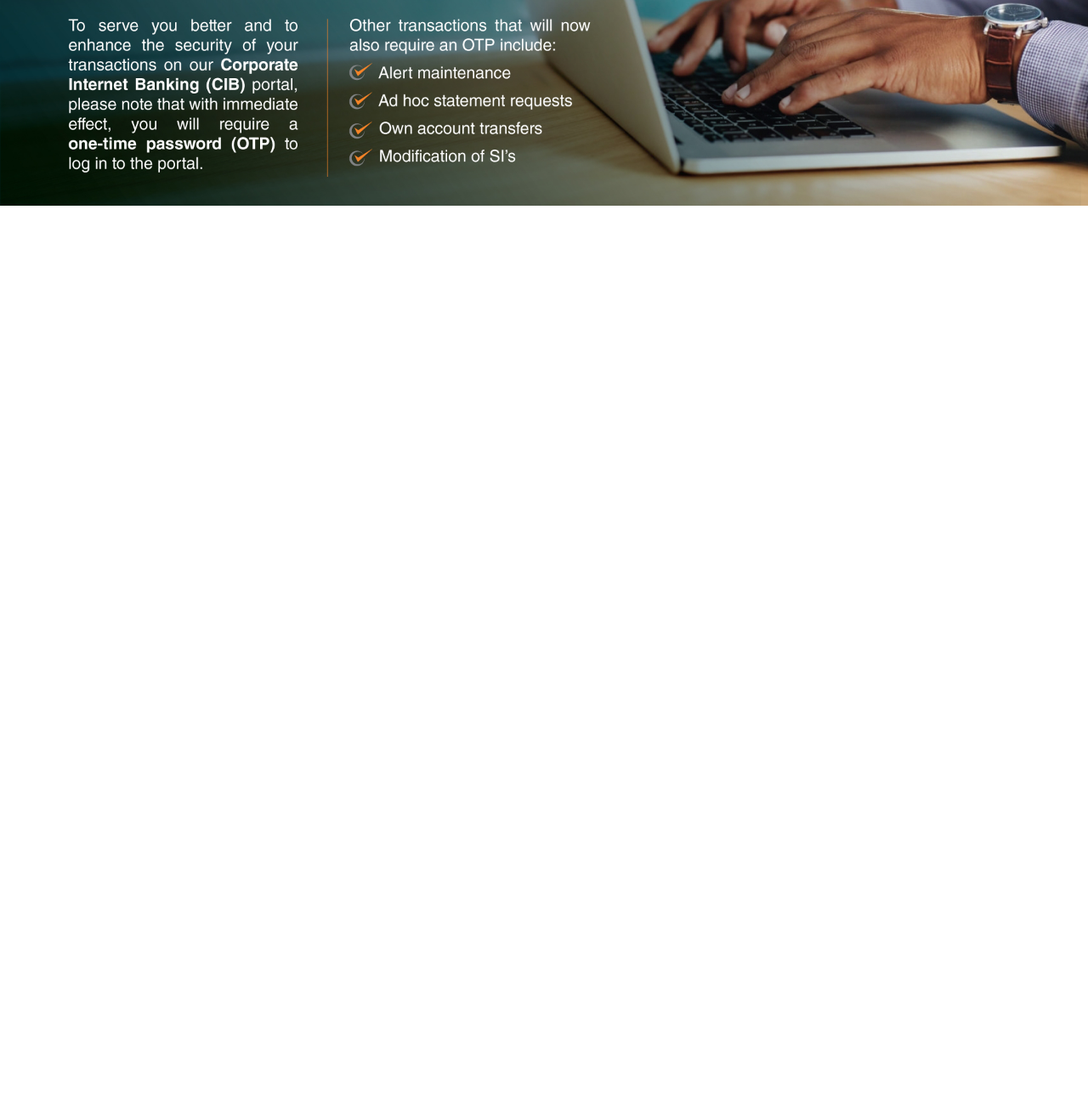
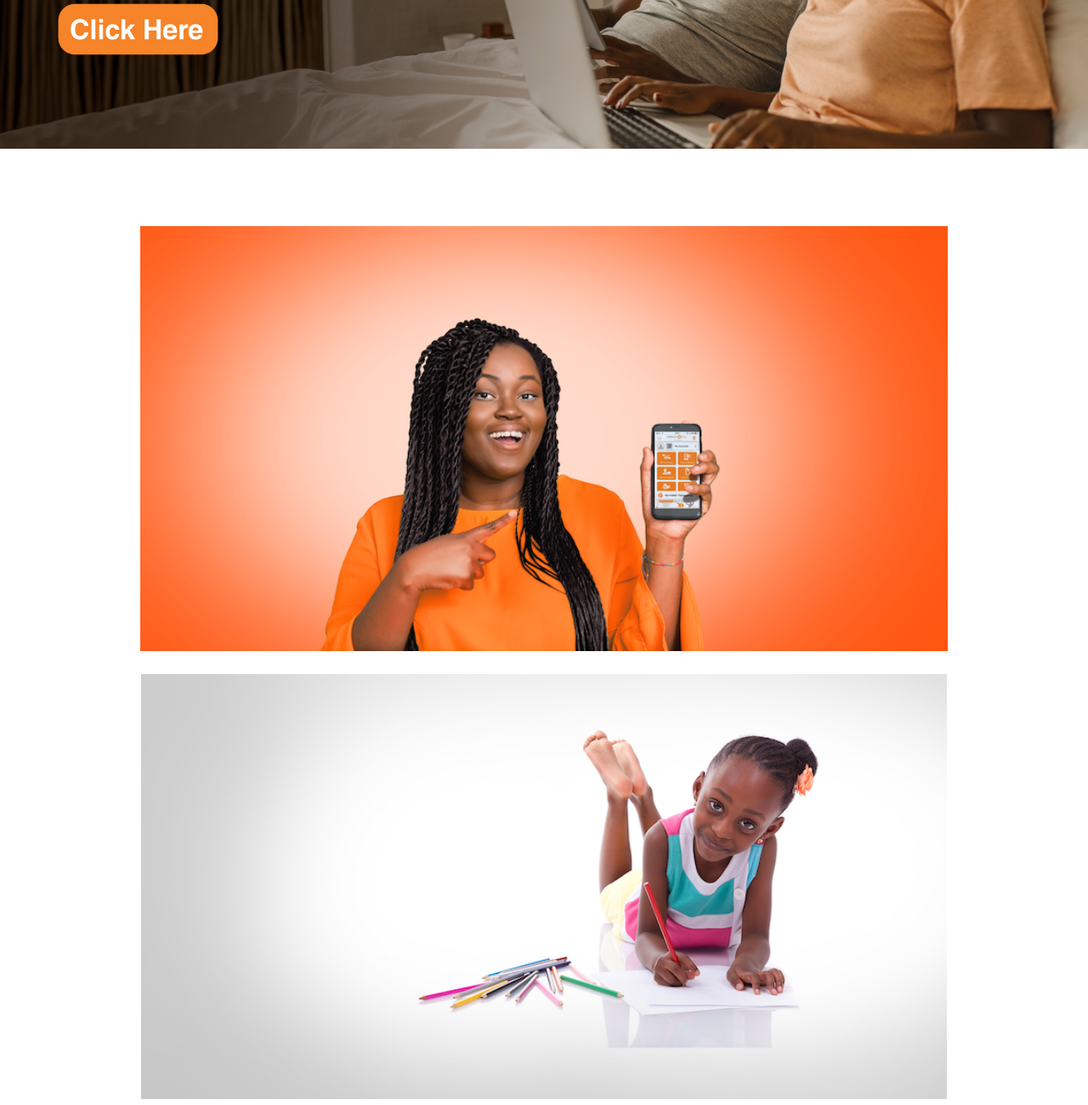
Before and after one commit to jedidiahKing/Banking_Web_Application, a plain HTML site: page index.html in a window 1280 px wide. Shown: the part 328-1628 px from the top of the page at 85% size. Before the commit the page ends 800 px from the top, so only its background shows below. Drawn offline with Linux system fonts and the light colour scheme.

Commit message:
grid image

```diff
--- a/index.html
+++ b/index.html
@@ -40,5 +40,14 @@
         </figure>
     </div>
     <!--image slider end-->
+    <br>
+
+    <!--2x2 Image-->
+    <div class="image-description">
+        <div class="imagediv1"><img src="img/mobilebank.png"></div>
+
+        <div class="imagediv2"><img src="img/smartgoal.png"></div>
+
+    </div>
 </body>
 </html>
--- a/style.css
+++ b/style.css
@@ -131,7 +131,7 @@ nav{
     width: 500%;
     margin:0;
     left: 0;
-    animation: 20s slider infinite;
+    animation: 10s slider infinite;
   }
 
   #slider figure img{
@@ -161,3 +161,38 @@ nav{
 
   }
   /*slider end*/
+
+  /* GRID START */
+.image-description{
+    display: grid;
+    grid-template-columns: 1fr;
+    width:100%;
+    margin: auto;
+    row-gap:20px;
+
+}
+
+.imagediv1{
+    align-items: center;
+    margin: auto;
+}
+.imagediv1 img{
+    width: 100%;
+    height: 500px;
+    margin: auto;
+}
+.imagediv2{
+    align-items: center;
+    margin: auto;
+}
+.imagediv2 img{
+    width: 100%;
+    height: 500px;
+    margin: auto;
+}
+@media screen and (max-width: 1074px){
+    .image-description{
+      grid-template-columns: 1fr;
+    }
+  }
+/*GRID END*/
```
Also changed, not shown: img/flip.jpg (renamed from img/FLIP-product.jpg), img/mobilebank.png (renamed from img/mobile-banking_product.png), img/smartgoal.png (renamed from img/smart-goal_product.png).
